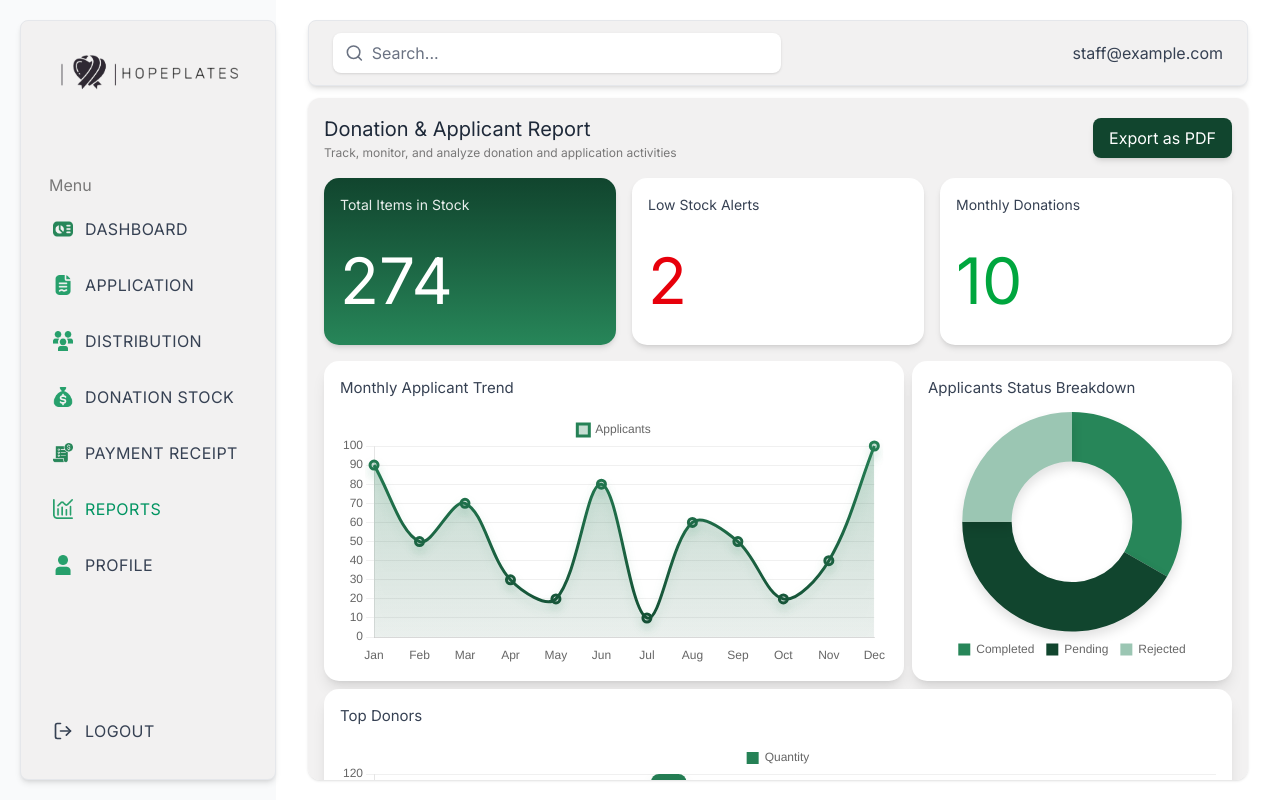
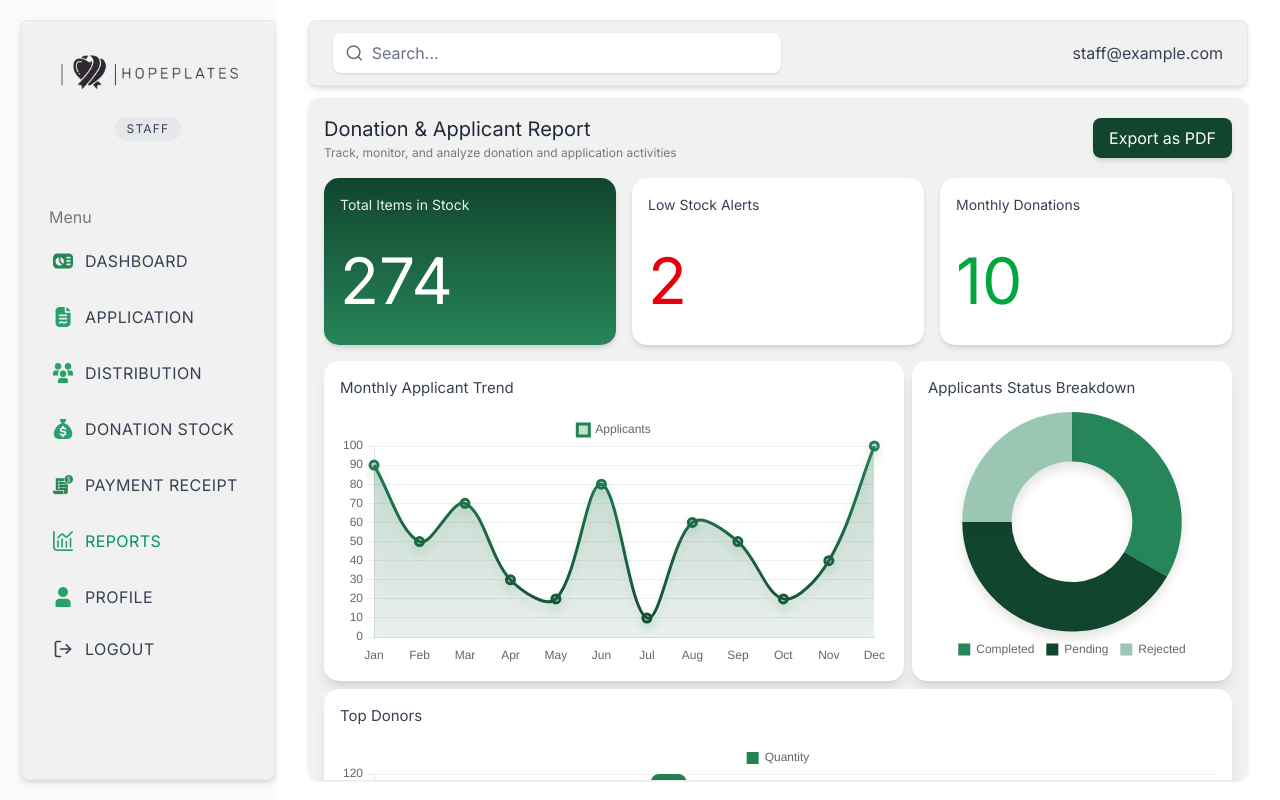
Before and after one commit to danishirwan2424/hopelates, a React (Vite) app: page /staff-report in a window 1280 px wide. Built offline with nearby package versions, Linux system fonts and the light colour scheme.

Commit message:
Update Staff & SuperAdmin Page

```diff
--- a/src/pages/auth/Login.jsx
+++ b/src/pages/auth/Login.jsx
@@ -15,10 +15,19 @@ function Login() {
   e.preventDefault();
 
   // ✅ STAFF DUMMY LOGIN (KEEP THIS)
-  if (email === "staff@email.com" && password === "password") {
-    navigate("/staff-dashboard");
-    return;
-  }
+    // Superadmin
+    if (email === "superadmin@email.com" && password === "password") {
+      localStorage.setItem("role", "superadmin");
+      navigate("/staff-dashboard");
+      return;
+    }
+
+    // Staff (non-admin)
+    if (email === "staff@email.com" && password === "password") {
+      localStorage.setItem("role", "staff");
+      navigate("/staff-dashboard");
+      return;
+    }
 
   if (!email || !password) {
     alert("Please enter email and password");
--- a/src/pages/staff/StaffPage_cmp/StaffSideBar.jsx
+++ b/src/pages/staff/StaffPage_cmp/StaffSideBar.jsx
@@ -14,24 +14,29 @@ import ProfileIcon from "../../../images/Profile.png";
 import ReportsIcon from "../../../images/Reports.png";
 import ReceiptIcon from "../../../images/Receipt.png";
 
-
 function StaffSideBar() {
   const location = useLocation();
   const navigate = useNavigate();
 
   const [isOpen, setIsOpen] = useState(window.innerWidth >= 770);
 
+  // 🔐 Get role
+  const role = localStorage.getItem("role"); // "admin" | "superadmin"
+
   useEffect(() => {
     const handleResize = () => {
-      if (window.innerWidth >= 770) setIsOpen(true);
-      else setIsOpen(false);
+      setIsOpen(window.innerWidth >= 770);
     };
     window.addEventListener("resize", handleResize);
     return () => window.removeEventListener("resize", handleResize);
   }, []);
 
-  const handleLogout = () => navigate("/");
+  const handleLogout = () => {
+    localStorage.clear();
+    navigate("/");
+  };
 
+  // Common menu
   const menuItems = [
     { name: "DASHBOARD", path: "/staff-dashboard", icon: DashboardIcon },
     { name: "APPLICATION", path: "/staff-application", icon: ApplicationIcon },
@@ -41,6 +46,23 @@ function StaffSideBar() {
     { name: "REPORTS", path: "/staff-report", icon: ReportsIcon },
     { name: "PROFILE", path: "/staff-profile", icon: ProfileIcon },
   ];
+
+  // Superadmin-only menu
+  const superAdminMenu = [
+    {
+      name: "STAFF MANAGEMENT",
+      path: "/staff-management",
+      icon: ProfileIcon,
+    },
+  ];
+
+  const roleLabel =
+  role === "superadmin"
+    ? "SUPER ADMIN"
+    : role === "admin"
+    ? "ADMIN"
+    : "STAFF";
+
 
   return (
     <>
@@ -56,7 +78,7 @@ function StaffSideBar() {
       <aside
         className={`${
           isOpen ? "translate-x-0" : "-translate-x-full"
-        } md:translate-x-0 transform fixed md:static top-0 left-0 h-[calc(100vh-40px)] w-64 bg-white border border-gray-200 shadow-md transition-transform duration-300 ease-in-out z-40 overflow-y-auto`}
+        } md:translate-x-0 transform fixed md:static top-0 left-0 h-[calc(100vh-40px)] w-64 border border-gray-200 shadow-md transition-transform duration-300 ease-in-out z-40 overflow-y-auto`}
         style={{
           marginLeft: "20px",
           marginTop: "20px",
@@ -67,13 +89,35 @@ function StaffSideBar() {
       >
         <div className="flex flex-col h-full px-4">
           {/* Logo */}
-          <div className="flex items-center justify-center mb-6 mt-4">
-            <img src={Logo} alt="Logo" className="h-18 w-auto object-contain" />
-          </div>
+{/* Logo + Role */}
+<div className="flex flex-col items-center justify-center mb-6 mt-4">
+  <img
+    src={Logo}
+    alt="Logo"
+    className="h-18 w-auto object-contain"
+  />
+
+  <span
+    className={`mt-2 text-xs font-semibold tracking-widest px-3 py-1 rounded-full
+      ${
+        role === "superadmin"
+          ? "bg-purple-100 text-purple-700"
+          : role === "admin"
+          ? "bg-blue-100 text-blue-700"
+          : "bg-gray-200 text-gray-700"
+      }
+    `}
+  >
+    {roleLabel}
+  </span>
+</div>
+
 
           {/* Menu */}
           <nav className="flex flex-col space-y-2">
             <h1 className="text-black opacity-50 pl-3 pt-10">Menu</h1>
+
+            {/* Common Menu */}
             {menuItems.map((item, index) => {
               const isActive = location.pathname === item.path;
               return (
@@ -91,10 +135,33 @@ function StaffSideBar() {
                 </Link>
               );
             })}
+
+            {/* Superadmin Menu */}
+            {role === "superadmin" && (
+              <>
+                {superAdminMenu.map((item, index) => {
+                  const isActive = location.pathname === item.path;
+                  return (
+                    <Link
+                      key={`super-${index}`}
+                      to={item.path}
+                      className={`flex items-center gap-3 px-4 py-3 rounded-lg font-semibold tracking-wide transition-colors ${
+                        isActive
+                          ? "text-[#019461]"
+                          : "text-gray-700 hover:text-[#019461] hover:bg-gray-50"
+                      }`}
+                    >
+                      <img src={item.icon} alt={`${item.name} Icon`} className="w-5 h-5" />
+                      <span>{item.name}</span>
+                    </Link>
+                  );
+                })}
+              </>
+            )}
           </nav>
 
           {/* Logout */}
-          <div className="mt-auto mb-6">
+          <div className="mt-1 mb-6">
             <button
               onClick={handleLogout}
               className="flex items-center gap-3 w-full px-4 py-3 rounded-lg text-gray-700 hover:bg-red-100 hover:text-red-600 transition-colors font-semibold tracking-wide"
```
